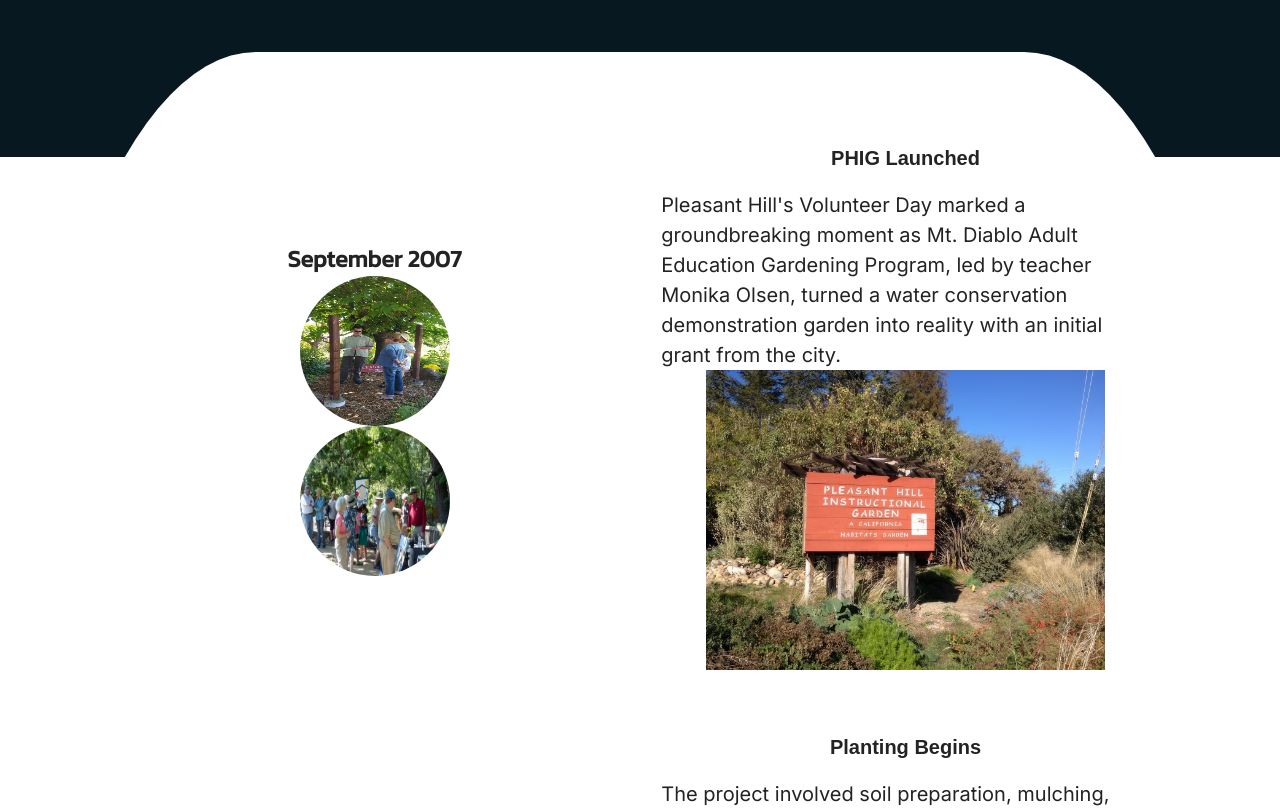
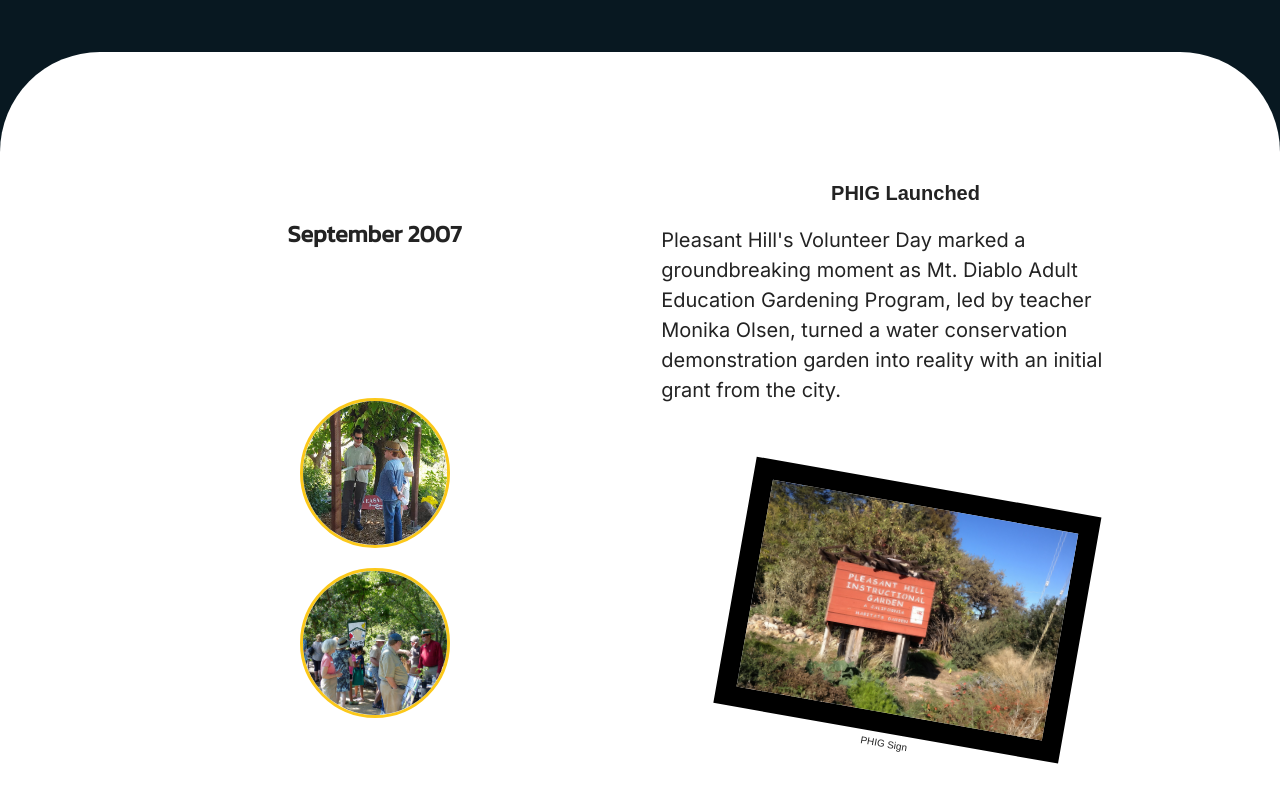
Before and after one commit to ramitaarora/phig-website, a React (Create React App) app: page /about in a window 1280 px wide. Shown: the part 480-1288 px from the top of the page. Built offline with nearby package versions, Linux system fonts and the light colour scheme; a web font is replaced by a local one.

Commit message:
timeline styling finished without progress line

```diff
--- a/src/App.css
+++ b/src/App.css
@@ -461,6 +461,18 @@ nav a svg {
   position: relative; top: -100px;
 }
 
+/* About Page */
+
+.main-image-even {
+  transform: rotate(10deg);
+  margin-top: 80px;
+}
+
+.main-image-odd {
+  transform: rotate(350deg);
+  margin-top: 80px;
+}
+
 /* Footer Styles */
 
 footer a {
--- a/src/components/Footer.jsx
+++ b/src/components/Footer.jsx
@@ -9,8 +9,8 @@ export default function Footer() {
                 <div id="about-nav">
                     <h2>About PHIG</h2>
                     <ul>
-                        {/*<Link to="/about"><li>About Us</li></Link>*/}
-                        {/*<Link to="/about"><li>History</li></Link>*/}
+                        <Link to="/approach"><li>About Us</li></Link>
+                        <Link to="/about"><li>History</li></Link>
                         <Link to="/contact"><li>Contact</li></Link>
                         <Link to="/events"><li>Events</li></Link>
                     </ul>
--- a/src/components/Navbar.jsx
+++ b/src/components/Navbar.jsx
@@ -19,7 +19,7 @@ const Navbar = () => {
           </Link>
           <div className="nav-dropdown-content">
             <Link to="/contact">Contact</Link>
-            {/*<Link to="/about/">Timeline</Link>*/}
+            <Link to="/about">Timeline</Link>
           </div>
         </div>
 
--- a/src/components/Timeline.jsx
+++ b/src/components/Timeline.jsx
@@ -1,19 +1,22 @@
 import { css } from '@emotion/css';
 
-export default function Timeline({ date, firstImage, secondImage, header, description, mainImage }) {
+export default function Timeline({ date, firstImage, secondImage, header, description, mainImage, caption, index }) {
     return (
-        <div className={css`display: flex; justify-content: space-between; align-items: center; margin: 2% 5%;`}>
+        <div className={css`display: flex; justify-content: space-between; align-items: center; margin: 5% 5%;`}>
             <div className={css`width: 50%; padding: 2%; text-align: center; display: flex; flex-direction: column; justify-content: space-between; align-items: center;`}>
                 <h3>{date}</h3>
-                <div className={css`display: flex; flex-direction: column; align-items: center; justify-content: space-evenly;`}>
-                    <img src={firstImage} className={css`height: 150px; width: 150px; border-radius: 100%;`}/>
-                    {secondImage ? <img src={secondImage} className={css`height: 150px; width: 150px; border-radius: 100%;`}/> : null}
+                <div className={css`display: flex; flex-direction: column; align-items: center; justify-content: space-evenly; margin-top: 30%;`}>
+                    <img src={firstImage} alt="timeline-firstImage" className={css`height: 150px; width: 150px; border-radius: 100%; margin-bottom: 20px; border: 3px solid var(--accent); object-fit: cover; object-position: center;`}/>
+                    {secondImage ? <img src={secondImage} alt="timeline-secondImage" className={css`height: 150px; width: 150px; border-radius: 100%; border: 3px solid var(--accent); object-fit: cover; object-position: center;`}/> : null}
                 </div>
             </div>
             <div className={css`width: 50%; padding: 2%; display: flex; flex-direction: column; justify-content: space-evenly; align-items: center;`}>
                 <h4 className={css`text-align: center; margin-bottom: 20px;`}>{header}</h4>
                 <p className={css`line-height: 30px;`}>{description}</p>
-                <img src={mainImage} className={css`height: 300px; `}/>
+                <div className={index % 2 === 0 ? "main-image-even" : "main-image-odd"}>
+                    <img src={mainImage} alt="timeline-mainImage" className={css`height: 250px; width: 350px; object-fit: cover; object-position: center; border: 20px solid black;`}/>
+                    {caption ? <figcaption className={css`font-size: 10px; text-align: center;`}>{caption}</figcaption> : null}
+                </div>
             </div>
         </div>
     )
--- a/src/data/timelineData.json
+++ b/src/data/timelineData.json
@@ -5,7 +5,8 @@
         "description": "Pleasant Hill's Volunteer Day marked a groundbreaking moment as Mt. Diablo Adult Education Gardening Program, led by teacher Monika Olsen, turned a water conservation demonstration garden into reality with an initial grant from the city.",
         "firstImage": "/images/about-page/2007-firstImage.jpeg",
         "secondImage": "/images/about-page/2007-secondImage.jpeg",
-        "mainImage": "/images/about-page/2007-mainImage.jpeg"
+        "mainImage": "/images/about-page/2007-mainImage.jpeg",
+        "caption": "PHIG Sign"
     },
     {
         "date": "??? 2008",
--- a/src/pages/AboutPage.jsx
+++ b/src/pages/AboutPage.jsx
@@ -12,7 +12,7 @@ const AboutPage = () => {
                 <p className={css`line-height: 30px; margin: 30px 20%; 30px 20%;`}>To educate students, staff, and community members in the need for water conservation with a demonstration garden using no pesticides, water recycling methods, drought tolerant and native plantings.</p>
             </header>
 
-            <main className={css`border-radius: 20% 20% 0 0; position: relative; top: -105px; background-color: white;`}>
+            <main className={css`border-radius: 100px 100px 0 0; position: relative; top: -105px; background-color: white;`}>
                 <div id="timeline" className={css`padding: 50px; 200px;`}>
                     {timelineData.map((timelineItem, index) => (
                         <div key={index}>
@@ -22,13 +22,15 @@ const AboutPage = () => {
                                 header={timelineItem.header}
                                 description={timelineItem.description}
                                 mainImage={timelineItem.mainImage}
+                                caption={timelineItem.caption}
+                                index={index}
                             />
                         </div>
                     ))}
 
                 </div>
 
-                <div className={css`margin: 5%; background-color: #E9FEFF; display: flex;`}>
+                <div className={css`margin: 5% 0; background-color: #E9FEFF; display: flex;`}>
                     <div className={css`padding: 5%; margin: auto;`}>
                         <h1>The Garden Today</h1>
                         <p className={css`margin-top: 50px;`}>A former wasteland transformed into a thriving wildlife habitat and water-conserving garden through the collaborative efforts of volunteers, students, scouts, and community members in Pleasant Hill. Established in 2007 as a landscape design class project, the garden promotes sustainable practices, featuring drought-tolerant and native plants, and serves as a valuable learning resource.</p>
```
